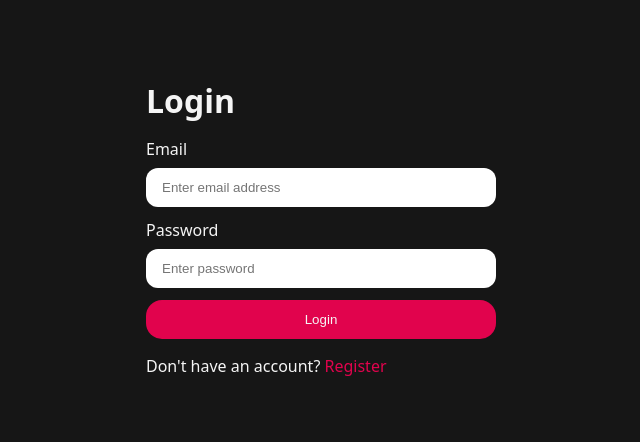
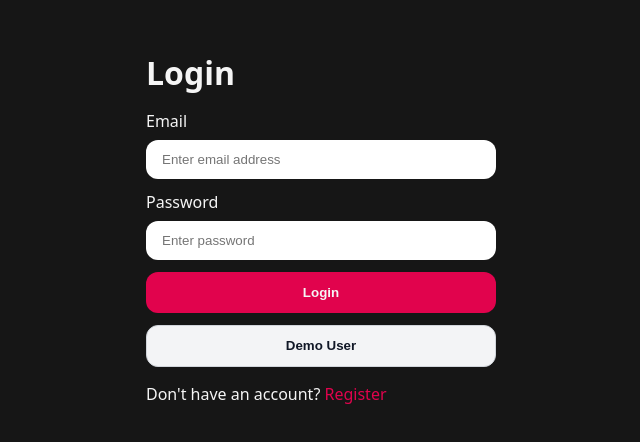
Before and after one commit to AbhishekGola1/careerprep-ai, a React (Vite) app in the folder Frontend/: page /login in a window 1280 px wide. Shown: the part 172-614 px from the top of the page, without its empty margins (319-959 px from the left). Built offline with nearby package versions, Linux system fonts and the light colour scheme; no server answers.

Commit message:
implemented a demo user for easy login

```diff
--- a/Frontend/src/features/auth/auth.form.scss
+++ b/Frontend/src/features/auth/auth.form.scss
@@ -21,6 +21,24 @@ main {
         gap: 0.75rem;
     }
 
+    .button {
+        border: none;
+        border-radius: 0.75rem;
+        cursor: pointer;
+        font-weight: 600;
+        padding: 0.8rem 1rem;
+    }
+
+    .primary-button {
+        background: #e1034d;
+        color: white;
+    }
+
+    .secondary-button {
+        background: #f3f4f6;
+        color: #111827;
+        border: 1px solid #d1d5db;
+    }
 
     .input-group {
         display: flex;
--- a/Frontend/src/features/auth/hooks/useAuth.js
+++ b/Frontend/src/features/auth/hooks/useAuth.js
@@ -14,9 +14,14 @@ export const useAuth = () => {
         setLoading(true)
         try {
             const data = await login({email, password})
-            setUser(data.user)
+            if (data?.user) {
+                setUser(data.user)
+                return true
+            }
+            return false
         } catch (error) {
-
+            console.error(error)
+            return false
         } finally {
             setLoading(false)
         }
@@ -27,9 +32,14 @@ export const useAuth = () => {
         setLoading(true)
         try {
             const data = await register({username, email, password})
-            setUser(data.user)
+            if (data?.user) {
+                setUser(data.user)
+                return true
+            }
+            return false
         } catch (error) {
-
+            console.error(error)
+            return false
         } finally {
             setLoading(false)
         }
--- a/Frontend/src/features/auth/pages/Login.jsx
+++ b/Frontend/src/features/auth/pages/Login.jsx
@@ -11,10 +11,24 @@ const Login = () => {
     const [email, setEmail] = useState("")
     const [password, setPassword] = useState("")
 
+    const demoCredentials = {
+        email: 'recruiter@example.com',
+        password: 'demo1234'
+    }
+
     const handleSubmit = async (e) => {
         e.preventDefault()
-        await handleLogin({ email, password })
-        navigate('/')
+        const success = await handleLogin({ email, password })
+        if (success) {
+            navigate('/')
+        }
+    }
+
+    const handleDemoLogin = async () => {
+        const success = await handleLogin(demoCredentials)
+        if (success) {
+            navigate('/')
+        }
     }
 
     if (loading) {
@@ -43,7 +57,11 @@ const Login = () => {
                         type="password" id="password" name='password' placeholder='Enter password' />
                 </div>
 
-                <button className='button primary-button'>Login</button>
+                <button className='button primary-button' type='submit'>Login</button>
+
+                <button className='button secondary-button' type='button' onClick={handleDemoLogin}>
+                    Demo User
+                </button>
 
             </form>
 
```
Also changed, not shown: 1 other file (tests, documents, lock files or other folders).
